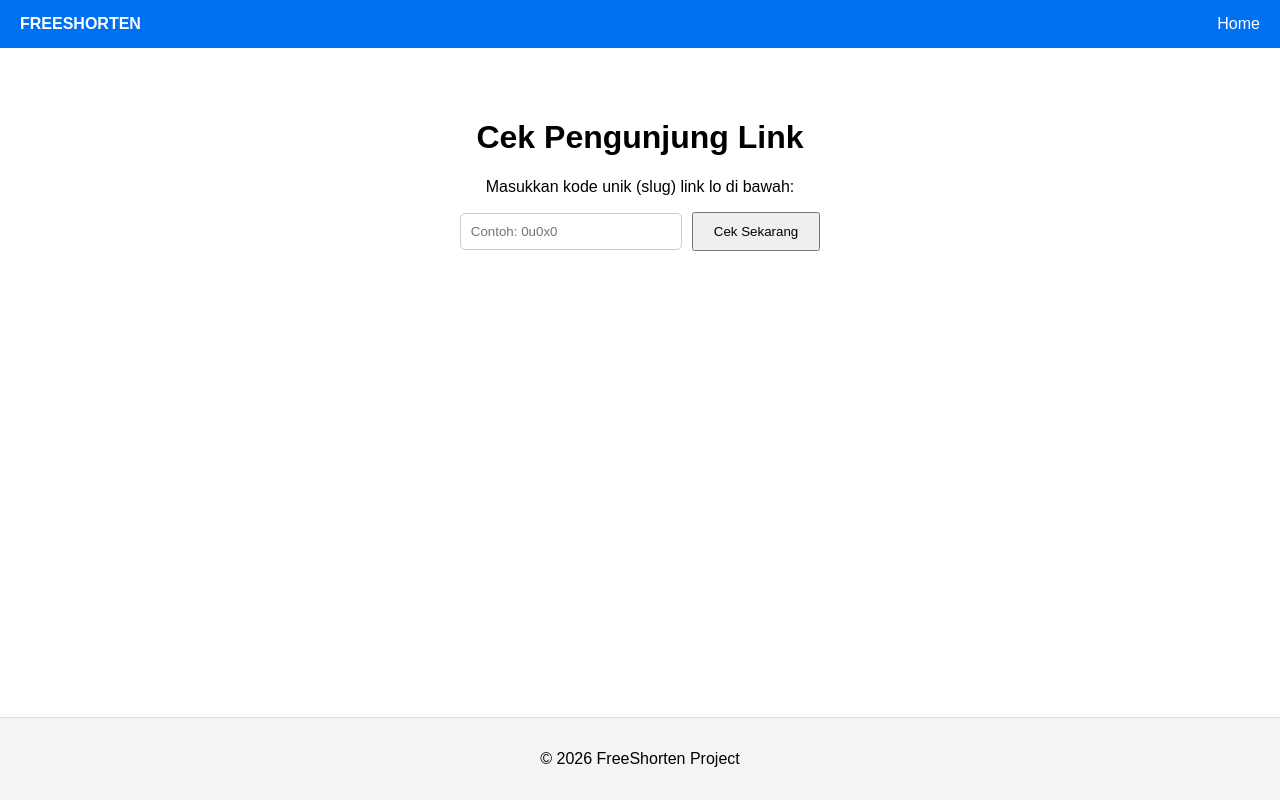
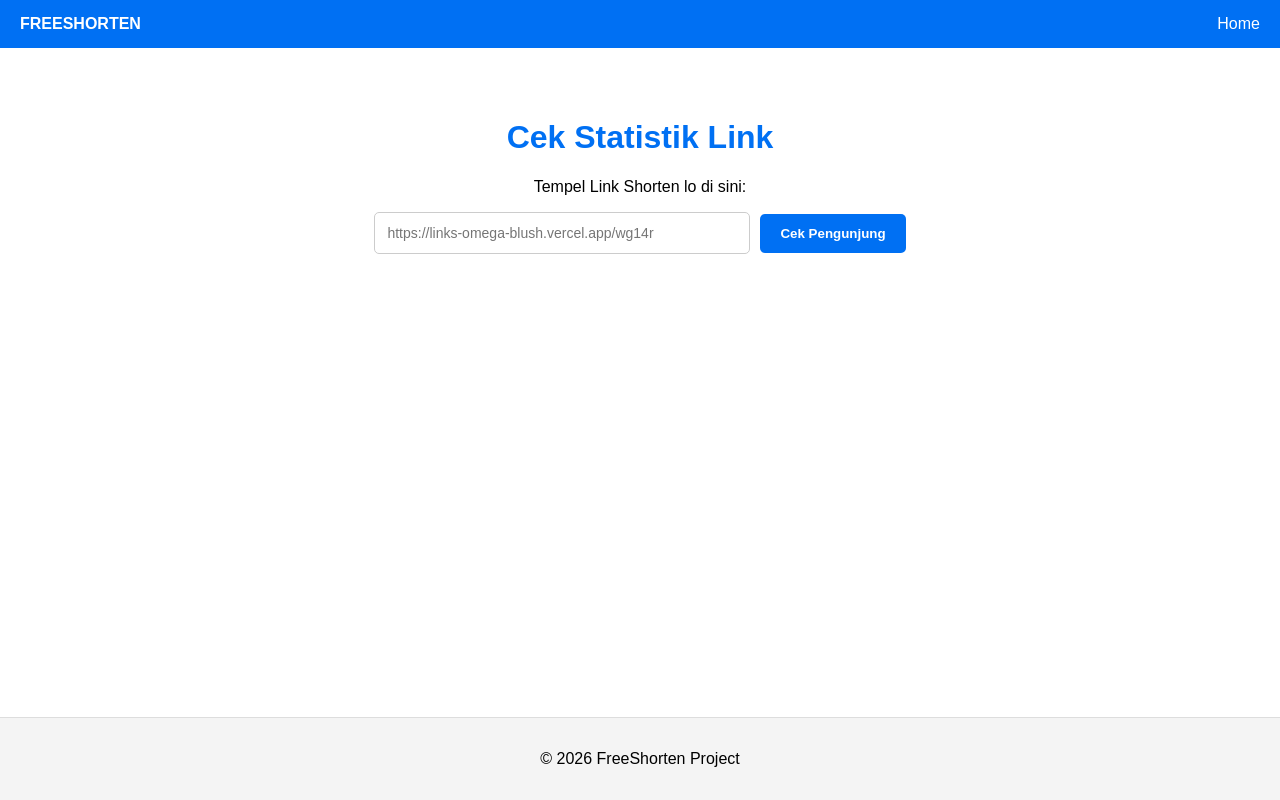
Before and after one commit to page-dotcom/Links, a Next.js app: page /stats in a window 1280 px wide. Built offline with nearby package versions, Linux system fonts and the light colour scheme; no server answers.

Commit message:
Update page.js

```diff
--- a/app/stats/page.js
+++ b/app/stats/page.js
@@ -1,9 +1,9 @@
 "use client";
 import { useState } from 'react';
-import { supabase } from '../../lib/supabase'; // Naik 2 folder
+import { supabase } from '../../lib/supabase';
 
 export default function StatsPage() {
-  const [slug, setSlug] = useState('');
+  const [inputUrl, setInputUrl] = useState('');
   const [data, setData] = useState(null);
   const [loading, setLoading] = useState(false);
 
@@ -12,15 +12,24 @@ export default function StatsPage() {
     setLoading(true);
     setData(null);
 
-    // Ambil data berdasarkan slug dari kolom 'slug' di database lo
+    // LOGIKA DETEKSI: Ambil kode setelah garis miring terakhir (/)
+    // Jadi mau diinput "https://.../wg14r" atau cuma "wg14r", hasilnya tetep "wg14r"
+    const slug = inputUrl.split('/').pop().trim();
+
+    if (!slug) {
+      alert("Masukkan link atau kode yang bener, Bos!");
+      setLoading(false);
+      return;
+    }
+
     const { data: linkData, error } = await supabase
       .from('links')
-      .select('original_url, clicks, created_at')
+      .select('original_url, clicks, created_at, slug')
       .eq('slug', slug)
       .single();
 
-    if (error) {
-      alert("Slug gak ketemu, Bos!");
+    if (error || !linkData) {
+      alert("Link atau Kode gak ketemu di database!");
     } else {
       setData(linkData);
     }
@@ -28,30 +37,69 @@ export default function StatsPage() {
   };
 
   return (
-    <div style={{ padding: '50px', textAlign: 'center' }}>
-      <h1>{"Cek Pengunjung Link"}</h1>
-      <p>{"Masukkan kode unik (slug) link lo di bawah:"}</p>
+    <div style={{ padding: '50px', textAlign: 'center', fontFamily: 'sans-serif' }}>
+      <h1 style={{ color: '#0070f3' }}>{"Cek Statistik Link"}</h1>
+      <p>{"Tempel Link Shorten lo di sini:"}</p>
 
       <form onSubmit={cekStatistik} style={{ marginBottom: '30px' }}>
         <input
           type="text"
-          value={slug}
-          onChange={(e) => setSlug(e.target.value)}
-          placeholder="Contoh: 0u0x0"
+          value={inputUrl}
+          onChange={(e) => setInputUrl(e.target.value)}
+          placeholder="https://links-omega-blush.vercel.app/wg14r"
           required
-          style={{ padding: '10px', width: '200px', borderRadius: '5px', border: '1px solid #ccc' }}
+          style={{
+            padding: '12px',
+            width: '350px',
+            borderRadius: '5px',
+            border: '1px solid #ccc',
+            fontSize: '14px'
+          }}
         />
-        <button type="submit" disabled={loading} style={{ padding: '10px 20px', marginLeft: '10px', cursor: 'pointer' }}>
-          {loading ? 'Ngecek...' : 'Cek Sekarang'}
+        <button
+          type="submit"
+          disabled={loading}
+          style={{
+            padding: '12px 20px',
+            marginLeft: '10px',
+            cursor: 'pointer',
+            background: '#0070f3',
+            color: '#fff',
+            border: 'none',
+            borderRadius: '5px',
+            fontWeight: 'bold'
+          }}
+        >
+          {loading ? 'Ngecek...' : 'Cek Pengunjung'}
         </button>
       </form>
 
       {data && (
-        <div style={{ border: '1px solid #ddd', padding: '20px', display: 'inline-block', borderRadius: '10px', textAlign: 'left' }}>
-          <h3 style={{ marginTop: 0 }}>{"Hasil Statistik:"}</h3>
-          <p><strong>{"URL Asli:"}</strong> {data.original_url}</p>
-          <p><strong>{"Total Klik:"}</strong> <span style={{ fontSize: '1.5rem', color: '#0070f3' }}>{data.clicks || 0}</span> {" orang"}</p>
-          <p><strong>{"Dibuat pada:"}</strong> {new Date(data.created_at).toLocaleString('id-ID')}</p>
+        <div style={{
+          border: '1px solid #eaeaea',
+          padding: '25px',
+          display: 'inline-block',
+          borderRadius: '15px',
+          textAlign: 'left',
+          background: '#fff',
+          boxShadow: '0 4px 15px rgba(0,0,0,0.05)'
+        }}>
+          <h3 style={{ marginTop: 0, color: '#333', borderBottom: '2px solid #0070f3', display: 'inline-block' }}>
+            {"Detail Link:"}
+          </h3>
+          <p style={{ marginTop: '15px' }}><strong>{"Kode Unik:"}</strong> <code style={{ background: '#f4f4f4', padding: '2px 5px' }}>{data.slug}</code></p>
+          <p><strong>{"URL Asli:"}</strong> <br/>
+            <a href={data.original_url} target="_blank" style={{ color: '#0070f3', wordBreak: 'break-all' }}>{data.original_url}</a>
+          </p>
+          <hr style={{ border: '0', borderTop: '1px solid #eee', margin: '15px 0' }} />
+          <p style={{ fontSize: '1.1rem' }}>
+            <strong>{"Total Pengunjung:"}</strong> <br/>
+            <span style={{ fontSize: '2.5rem', fontWeight: 'bold', color: '#0070f3' }}>{data.clicks || 0}</span>
+            <span style={{ color: '#666', marginLeft: '10px' }}>{"Klik"}</span>
+          </p>
+          <p style={{ fontSize: '0.8rem', color: '#999' }}>
+            {"Dibuat: "} {new Date(data.created_at).toLocaleString('id-ID')}
+          </p>
         </div>
       )}
     </div>
```
